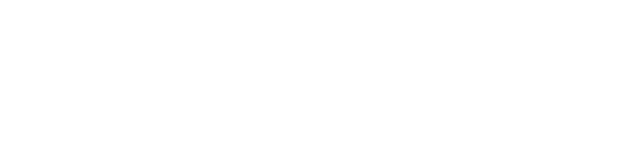
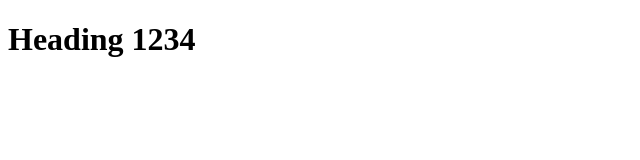
Before and after one commit to NirmalK22/My1, a plain HTML site: page index.html in a window 1280 px wide. Shown: the whole page, without its empty margins (0-640 px from the left). Drawn offline with Linux system fonts and the light colour scheme.

Commit message:
Heading chage

```diff
--- a/index.html
+++ b/index.html
@@ -2,10 +2,10 @@
 <html lang="en">
 <head>
     <meta charset="UTF-8">
-    <meta name="viewport" content="width=device-width, initial-scale=1.0">
+    <meta name="viewport" content="width=<device-width>, initial-scale=1.0">
     <title>Document</title>
 </head>
 <body>
-
+    <h1>Heading 1234</h1>
 </body>
 </html>
```
